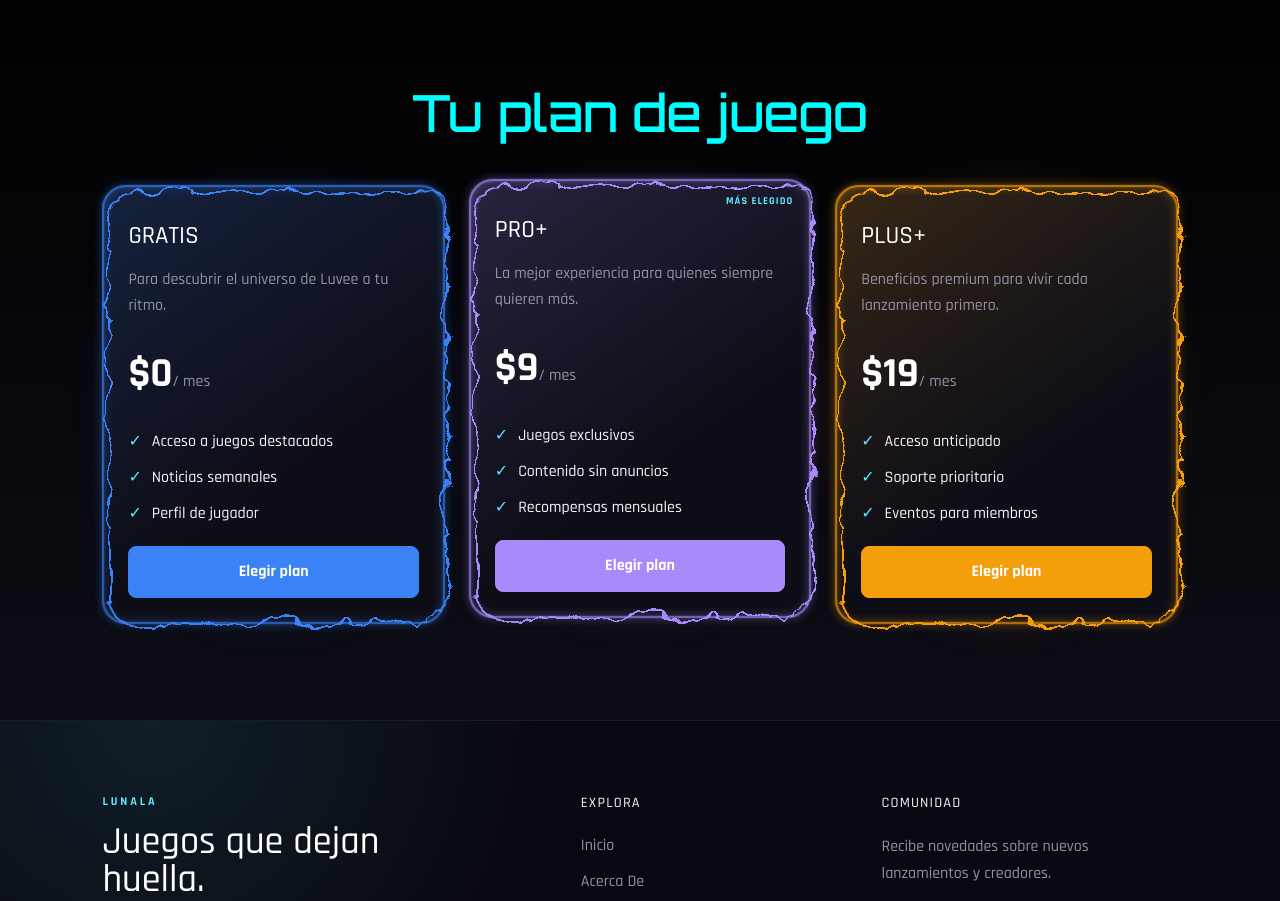
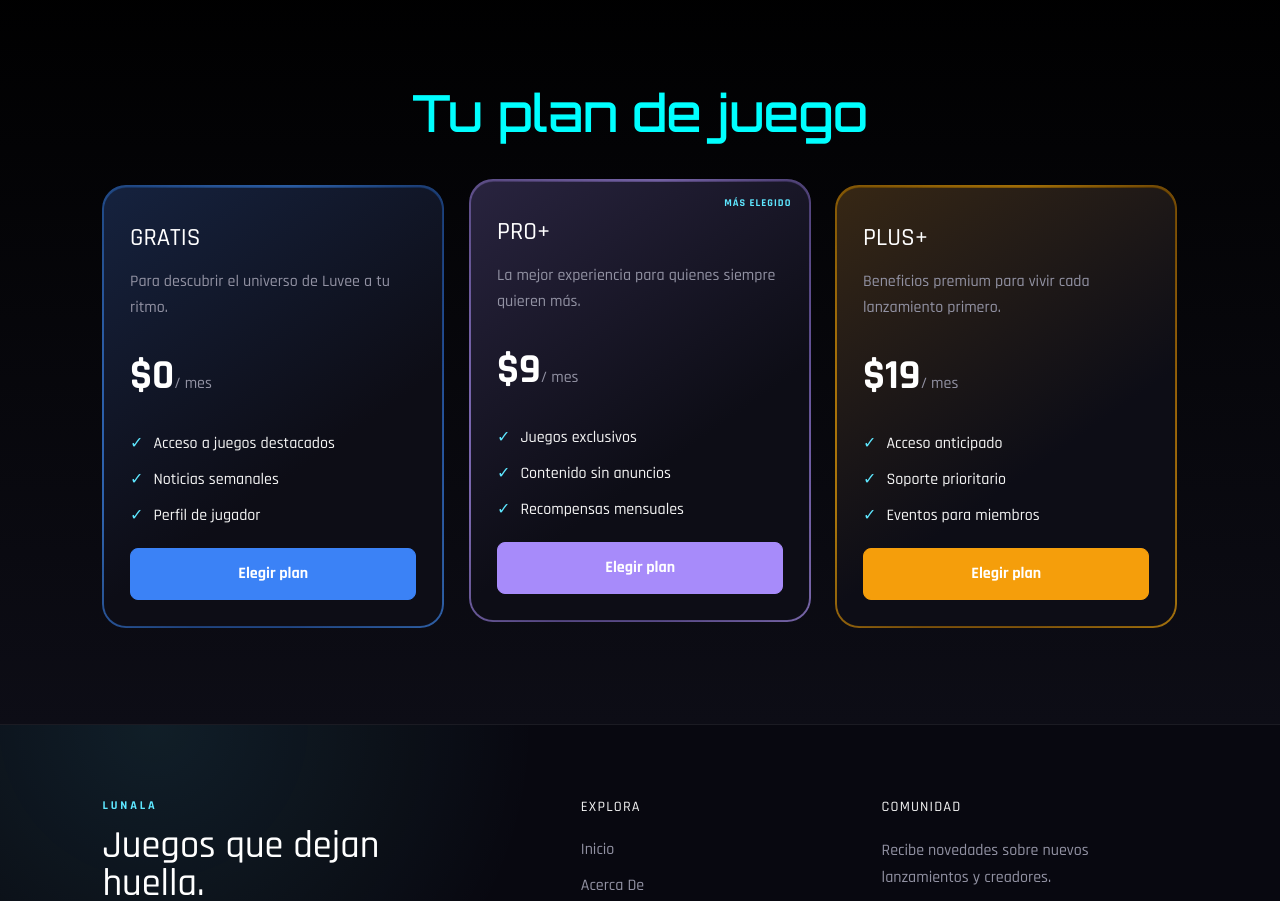
Before and after one commit to devmattiel20/Lunala, a React (Vite) app: page / in a window 1280 px wide. Shown: the part 2000-2901 px from the top of the page. Built offline with nearby package versions, Linux system fonts and the light colour scheme; what lightswind would draw is missing.

Commit message:
Rediseñe Suscripcion porque el diseño original daba mucho lag

```diff
--- a/package.json
+++ b/package.json
@@ -1,5 +1,5 @@
 {
-  "name": "lunala",
+  "name": "luvee",
   "private": true,
   "version": "0.0.0",
   "type": "module",
--- a/src/components/lightswind/electro-border.tsx
+++ b/src/components/lightswind/electro-border.tsx
@@ -1,17 +1,7 @@
 "use client";
 
-import React, {
-    useRef,
-    useLayoutEffect,
-    useId,
-    CSSProperties,
-    PropsWithChildren,
-    useCallback,
-} from "react";
+import React, { CSSProperties, PropsWithChildren } from "react";
 
-/* -----------------------------
-   🔧 Utility: HEX → RGBA
------------------------------- */
 const toRGBA = (color: string, alpha = 1): string => {
     if (!color) return `rgba(0, 255, 252, ${alpha})`;
 
@@ -52,44 +42,26 @@ const toRGBA = (color: string, alpha = 1): string => {
     } catch {
         return color;
     }
+
     return color;
 };
 
-/* -----------------------------
-   ⚙️ Props Definition
------------------------------- */
 export interface ElectroBorderProps extends PropsWithChildren {
-    /** Border electric neon color (e.g., #00fffc, #ff7700, #ff007f) */
     borderColor?: string;
-    /** Custom card background color / gradient (optional, auto theme-adaptive by default) */
     cardBackground?: string;
-    /** Border thickness in px (default 2) */
     borderWidth?: number;
-    /** Animation distortion intensity (default 1) */
     distortion?: number;
-    /** Animation speed multiplier (default 1) */
     animationSpeed?: number;
-    /** Border radius (default "24px") */
     radius?: string | number;
-
-    /** 🔘 Enable outer glow effects (default true) */
     glow?: boolean;
-    /** 🔘 Enable aura background reflection (default true) */
     aura?: boolean;
-    /** 🔘 Enable glossy light overlays (default true) */
     overlay?: boolean;
-    /** 🔘 Master toggle for all decorative layers */
     effects?: boolean;
-
-    /** Glow blur intensity */
     glowBlur?: number;
     className?: string;
     style?: CSSProperties;
 }
 
-/* -----------------------------
-   ⚡ ElectroBorder Component
------------------------------- */
 export const ElectroBorder: React.FC<ElectroBorderProps> = ({
     children,
     borderColor = "#00fffc",
@@ -106,277 +78,111 @@ export const ElectroBorder: React.FC<ElectroBorderProps> = ({
     className,
     style,
 }) => {
-    const rootRef = useRef<HTMLDivElement>(null);
-    const svgRef = useRef<SVGSVGElement>(null);
-    const mainCardRef = useRef<HTMLDivElement>(null);
-    const rawId = useId();
-    const filterId = `turbulent-displace-${rawId.replace(/[^a-zA-Z0-9_-]/g, "")}`;
-
     const parsedRadius = typeof radius === "number" ? `${radius}px` : radius;
-
-    /* -----------------------------
-       🔄 Filter Animation Control
-    ------------------------------ */
-    const updateFilter = useCallback(() => {
-        const svg = svgRef.current;
-        const root = rootRef.current;
-        if (!svg || !root) return;
-
-        const { width, height } = root.getBoundingClientRect();
-        const w = Math.max(100, Math.round(width || 350));
-        const h = Math.max(100, Math.round(height || 500));
-
-        const dy1 = svg.querySelector<SVGAnimateElement>("#dy-anim-1");
-        const dy2 = svg.querySelector<SVGAnimateElement>("#dy-anim-2");
-        const dx1 = svg.querySelector<SVGAnimateElement>("#dx-anim-1");
-        const dx2 = svg.querySelector<SVGAnimateElement>("#dx-anim-2");
-
-        if (dy1) dy1.setAttribute("values", `${h}; 0`);
-        if (dy2) dy2.setAttribute("values", `0; -${h}`);
-        if (dx1) dx1.setAttribute("values", `${w}; 0`);
-        if (dx2) dx2.setAttribute("values", `0; -${w}`);
-
-        const duration = Math.max(0.1, 6 / Math.max(0.1, animationSpeed));
-        const animations = [dy1, dy2, dx1, dx2];
-        animations.forEach((anim) => {
-            if (anim) {
-                anim.setAttribute("dur", `${duration}s`);
-                if ((anim as any).beginElement) {
-                    try {
-                        (anim as any).beginElement();
-                    } catch {}
-                }
-            }
-        });
-
-        const disp = svg.querySelector("feDisplacementMap");
-        if (disp) {
-            disp.setAttribute("scale", `${30 * distortion}`);
-        }
-    }, [animationSpeed, distortion]);
-
-    useLayoutEffect(() => {
-        updateFilter();
-        const root = rootRef.current;
-        if (!root) return;
-        const observer = new ResizeObserver(() => updateFilter());
-        observer.observe(root);
-        return () => observer.disconnect();
-    }, [updateFilter]);
-
     const gradientColor = toRGBA(borderColor, 0.25);
     const electricLight = toRGBA(borderColor, 0.9);
     const electricDim = toRGBA(borderColor, 0.5);
+    const pulseDuration = `${Math.max(2.4, 6 / Math.max(0.25, animationSpeed))}s`;
+    const driftDuration = `${Math.max(6, 12 / Math.max(0.25, animationSpeed))}s`;
+    const glowSize = Math.max(12, glowBlur);
+    const borderGlow = `0 0 0 1px ${electricDim}, 0 0 ${glowSize}px ${electricLight}`;
 
     return (
+        <>
+            <style>{`
+                @keyframes electro-drift {
+                    0% { background-position: 0% 50%; }
+                    50% { background-position: 100% 50%; }
+                    100% { background-position: 0% 50%; }
+                }
+
+                @keyframes electro-pulse {
+                    0%, 100% { opacity: 0.5; transform: scale(1); }
+                    50% { opacity: 1; transform: scale(1.03); }
+                }
+
+                @keyframes electro-scan {
+                    0% { background-position: -120% 0; }
+                    100% { background-position: 220% 0; }
+                }
+            `}</style>
+
             <div
-            ref={rootRef}
-            className={`relative p-[2px] ${className ?? ""}`}
+                className={`relative overflow-hidden ${className ?? ""}`}
                 style={{
                     borderRadius: parsedRadius,
+                    padding: "2px",
                     ...style,
+                    willChange: "transform",
                 }}
             >
-            {/* Theme-Adaptive Card Background Layer (No hard shadow) */}
                 <div
-                className="absolute inset-0 pointer-events-none bg-gradient-to-b from-white to-zinc-50/90 dark:from-[#141417] dark:to-[#0c0c0e]"
+                    className="absolute inset-0 pointer-events-none"
                     style={{
                         borderRadius: parsedRadius,
                         background: cardBackground ? cardBackground : undefined,
+                        backgroundImage: cardBackground
+                            ? undefined
+                            : `linear-gradient(135deg, ${gradientColor}, rgba(255,255,255,0.04), ${gradientColor})`,
+                        backgroundSize: "180% 180%",
+                        animation: `electro-drift ${driftDuration} ease-in-out infinite`,
+                        opacity: cardBackground ? 1 : 0.95,
                     }}
                 />
 
-            {/* Subtle Gradient Color Tint */}
-            {!cardBackground && (
                 <div
-                    className="absolute inset-0 pointer-events-none opacity-25 dark:opacity-60"
+                    className="absolute inset-[2px] pointer-events-none"
                     style={{
                         borderRadius: parsedRadius,
-                        background: `linear-gradient(-30deg, ${gradientColor}, transparent, ${gradientColor})`,
+                        border: `${borderWidth}px solid ${electricDim}`,
+                        boxShadow: borderGlow,
+                        background: "transparent",
+                        animation: `electro-pulse ${pulseDuration} ease-in-out infinite`,
+                    }}
+                />
+
+                {effects && glow && (
+                    <div
+                        className="absolute inset-[1px] pointer-events-none"
+                        style={{
+                            borderRadius: parsedRadius,
+                            border: `${borderWidth + 1}px solid ${electricLight}`,
+                            filter: `blur(${Math.max(2, glowBlur / 4)}px)`,
+                            opacity: 0.9,
                         }}
                     />
                 )}
 
-            {/* SVG Filter Definition */}
-            <svg
-                ref={svgRef}
-                className="absolute w-0 h-0 pointer-events-none opacity-0"
-                aria-hidden="true"
-                focusable="false"
-            >
-                <defs>
-                    <filter
-                        id={filterId}
-                        colorInterpolationFilters="sRGB"
-                        x="-20%"
-                        y="-20%"
-                        width="140%"
-                        height="140%"
-                    >
-                        <feTurbulence
-                            type="turbulence"
-                            baseFrequency="0.02"
-                            numOctaves="3"
-                            result="noise1"
-                            seed="1"
-                        />
-                        <feOffset in="noise1" dx="0" dy="0" result="offsetNoise1">
-                            <animate
-                                id="dy-anim-1"
-                                attributeName="dy"
-                                values="700; 0"
-                                dur="6s"
-                                repeatCount="indefinite"
-                                calcMode="linear"
-                            />
-                        </feOffset>
-
-                        <feTurbulence
-                            type="turbulence"
-                            baseFrequency="0.02"
-                            numOctaves="3"
-                            result="noise2"
-                            seed="1"
-                        />
-                        <feOffset in="noise2" dx="0" dy="0" result="offsetNoise2">
-                            <animate
-                                id="dy-anim-2"
-                                attributeName="dy"
-                                values="0; -700"
-                                dur="6s"
-                                repeatCount="indefinite"
-                                calcMode="linear"
-                            />
-                        </feOffset>
-
-                        <feTurbulence
-                            type="turbulence"
-                            baseFrequency="0.02"
-                            numOctaves="3"
-                            result="noise3"
-                            seed="2"
-                        />
-                        <feOffset in="noise3" dx="0" dy="0" result="offsetNoise3">
-                            <animate
-                                id="dx-anim-1"
-                                attributeName="dx"
-                                values="490; 0"
-                                dur="6s"
-                                repeatCount="indefinite"
-                                calcMode="linear"
-                            />
-                        </feOffset>
-
-                        <feTurbulence
-                            type="turbulence"
-                            baseFrequency="0.02"
-                            numOctaves="3"
-                            result="noise4"
-                            seed="2"
-                        />
-                        <feOffset in="noise4" dx="0" dy="0" result="offsetNoise4">
-                            <animate
-                                id="dx-anim-2"
-                                attributeName="dx"
-                                values="0; -490"
-                                dur="6s"
-                                repeatCount="indefinite"
-                                calcMode="linear"
-                            />
-                        </feOffset>
-
-                        <feComposite in="offsetNoise1" in2="offsetNoise2" result="part1" />
-                        <feComposite in="offsetNoise3" in2="offsetNoise4" result="part2" />
-                        <feBlend in="part1" in2="part2" mode="color-dodge" result="combinedNoise" />
-
-                        <feDisplacementMap
-                            in="SourceGraphic"
-                            in2="combinedNoise"
-                            scale="30"
-                            xChannelSelector="R"
-                            yChannelSelector="B"
-                        />
-                    </filter>
-                </defs>
-            </svg>
-
-            {/* Inner Border Layers */}
-            <div className="absolute inset-0 z-20 pointer-events-none" style={{ borderRadius: parsedRadius }}>
-                {/* Outer guide border */}
+                {effects && overlay && (
                     <div
-                    className="absolute inset-0 pr-1 pb-1"
-                    style={{
-                        border: `${borderWidth}px solid ${electricDim}`,
-                        borderRadius: parsedRadius,
-                    }}
-                >
-                    {/* Main Turbulent Animated Electric Border */}
-                    <div
-                        ref={mainCardRef}
-                        className="w-full h-full -mt-1 -ml-1"
+                        className="absolute inset-0 pointer-events-none opacity-35 dark:opacity-55 mix-blend-screen"
                         style={{
                             borderRadius: parsedRadius,
-                            border: `${borderWidth}px solid ${borderColor}`,
-                            filter: `url(#${filterId})`,
-                        }}
-                    />
-                </div>
-
-                {/* Glow Layer 1 */}
-                {effects && glow && (
-                    <div
-                        className="absolute inset-0"
-                        style={{
-                            border: `${borderWidth}px solid ${electricDim}`,
-                            borderRadius: parsedRadius,
-                            filter: "blur(1px)",
-                            opacity: 0.8,
+                            background: `linear-gradient(120deg, transparent 0%, ${electricLight} 30%, transparent 45%, transparent 55%, ${electricLight} 70%, transparent 100%)`,
+                            backgroundSize: "220% 100%",
+                            animation: `electro-scan ${Math.max(2.8, 5 / Math.max(0.25, animationSpeed))}s linear infinite`,
                         }}
                     />
                 )}
 
-                {/* Glow Layer 2 */}
-                {effects && glow && (
+                {effects && aura && (
                     <div
-                        className="absolute inset-0"
-                        style={{
-                            border: `${borderWidth}px solid ${electricLight}`,
-                            borderRadius: parsedRadius,
-                            filter: "blur(4px)",
-                            opacity: 0.9,
-                        }}
-                    />
-                )}
-            </div>
-
-            {/* Glossy Electric Overlay */}
-            {effects && overlay && (
-                <div
-                    className="absolute inset-0 pointer-events-none opacity-30 dark:opacity-50 mix-blend-overlay"
+                        className="absolute inset-[-10%] pointer-events-none"
                         style={{
                             borderRadius: parsedRadius,
-                        background: `linear-gradient(-30deg, ${electricLight}, transparent 35%, transparent 65%, ${electricLight})`,
+                            background: `radial-gradient(circle at center, ${electricLight} 0%, ${electricDim} 35%, transparent 72%)`,
+                            filter: `blur(${glowBlur}px)`,
+                            opacity: 0.6,
+                            transform: `scale(${1 + (distortion || 1) * 0.04})`,
                         }}
                     />
                 )}
 
-            {/* Ambient Background Aura Glow (True Electric Theme Color) */}
-            {effects && aura && (
-                <div
-                    className="absolute inset-0 pointer-events-none -z-10 scale-105 opacity-40 dark:opacity-60"
-                    style={{
-                        borderRadius: parsedRadius,
-                        filter: `blur(${glowBlur}px)`,
-                        background: `radial-gradient(ellipse at center, ${electricLight} 0%, ${electricDim} 40%, transparent 75%)`,
-                    }}
-                />
-            )}
-
-            {/* Content Slot */}
-            <div className="relative z-10 w-full h-full" style={{ borderRadius: parsedRadius }}>
+                <div className="relative z-10 h-full w-full" style={{ borderRadius: parsedRadius }}>
                     {children}
                 </div>
             </div>
+        </>
     );
 };
 
```
Lines whose indentation alone changed are shown as unchanged.
